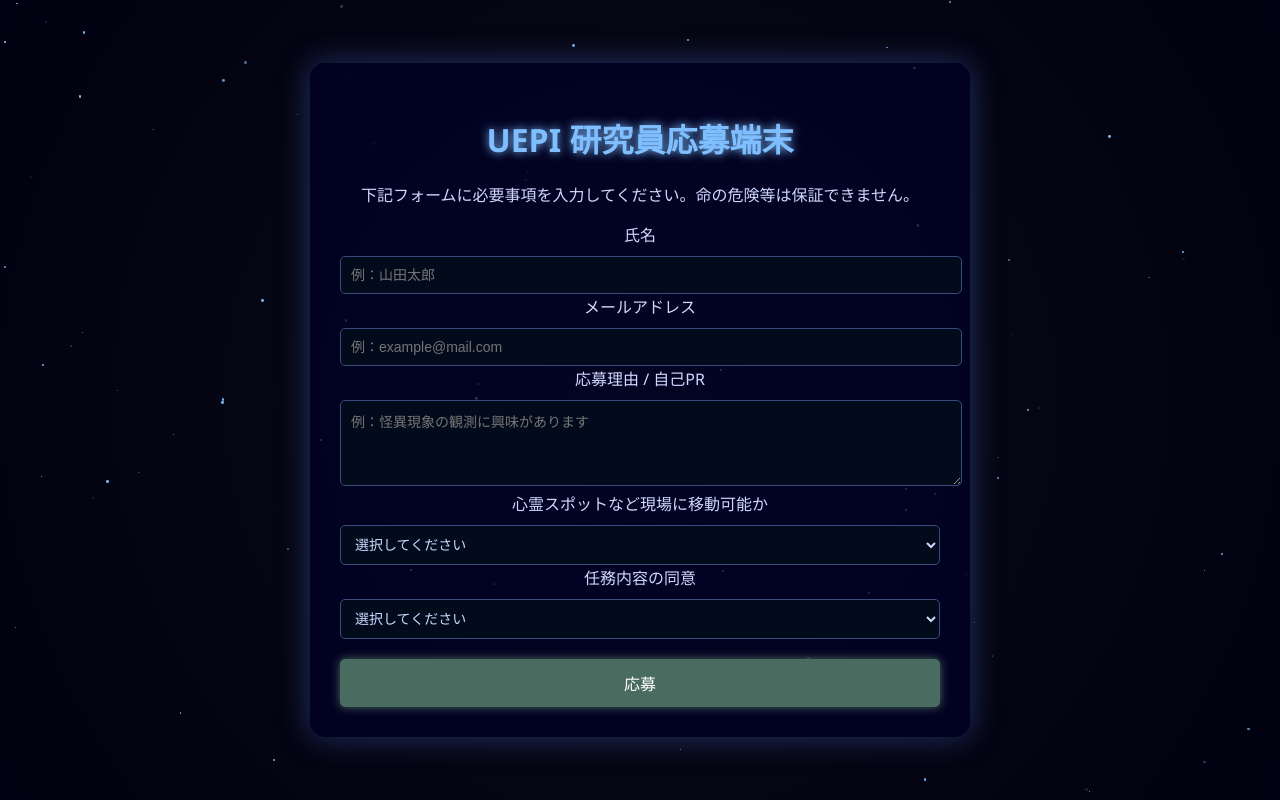
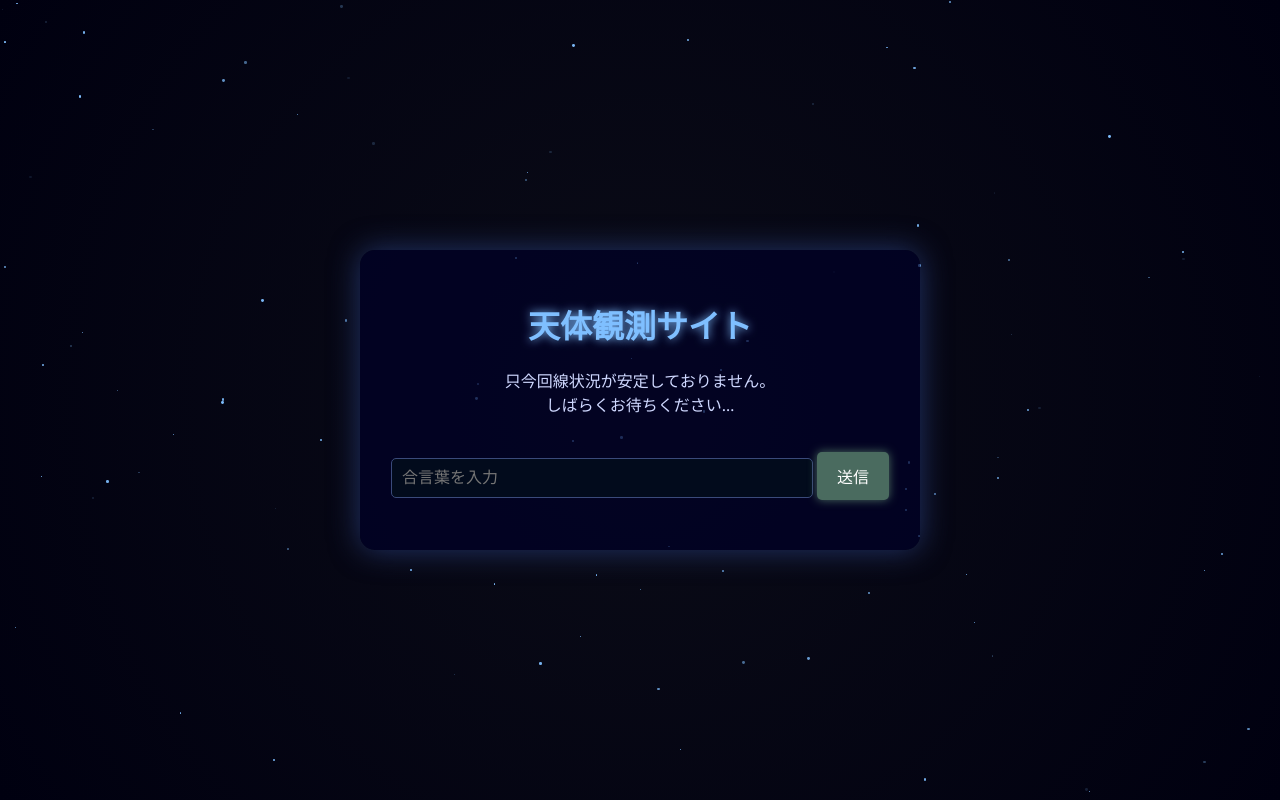
Before and after one commit to YANAGISAWAHIROTO/uepi-observerF, a plain HTML site: page stellar.html in a window 1280 px wide. Drawn offline with Linux system fonts and the light colour scheme.

Commit message:
Update stellar.html for UI and functionality improvements

```diff
--- a/stellar.html
+++ b/stellar.html
@@ -2,115 +2,88 @@
 <html lang="ja">
 <head>
 <meta charset="UTF-8">
-<title>UEPI 研究員応募端末</title>
+<title>UEPI 天体観測サイト</title>
 <meta name="viewport" content="width=device-width, initial-scale=1.0">
 <style>
 body {
   margin:0;
   padding:0;
   background: radial-gradient(circle at center, #0b0c17, #000010);
-  color:#cfd8ff;
-  font-family:'Segoe UI', sans-serif;
-  display:flex;
-  flex-direction:column;
-  align-items:center;
-  justify-content:center;
-  min-height:100vh;
-  overflow:hidden;
-  position:relative;
+  color: #cfd8ff;
+  font-family: 'Segoe UI', sans-serif;
+  display: flex;
+  flex-direction: column;
+  align-items: center;
+  justify-content: center;
+  height: 100vh;
+  overflow: hidden;
+  position: relative;
 }
 .container {
-  max-width:600px;
-  width:90%;
-  margin:40px auto;
   background: rgba(0,0,40,0.7);
-  padding:30px;
-  border-radius:15px;
-  box-shadow:0 0 30px #223366;
-  text-align:center;
-  position:relative;
-  z-index:1;
+  padding: 30px;
+  border-radius: 15px;
+  text-align: center;
+  width: 90%;
+  max-width: 500px;
+  box-shadow: 0 0 30px #223366;
+  position: relative;
+  z-index: 1;
 }
-h1 { color:#7fbfff; text-shadow:0 0 10px #7fbfff; }
-input, textarea, select {
-  width:100%;
-  padding:10px;
-  margin-top:10px;
-  border-radius:5px;
-  border:1px solid #3a4a7a;
-  background:#020b1c;
-  color:#cfd8ff;
-  font-size:14px;
+h1 {
+  color: #7fbfff;
+  text-shadow: 0 0 10px #7fbfff;
+}
+input {
+  width: 80%;
+  padding: 10px;
+  margin-top: 20px;
+  border-radius: 5px;
+  border: 1px solid #3a4a7a;
+  background: #020b1c;
+  color: #cfd8ff;
+  font-size: 16px;
 }
 button {
-  margin-top:20px;
-  width:100%;
-  padding:12px;
-  font-size:16px;
-  background:#4a6b5f;
-  color:white;
-  border:none;
-  border-radius:5px;
-  cursor:pointer;
-  box-shadow:0 0 10px #4a6b5f;
+  margin-top: 20px;
+  padding: 12px 20px;
+  font-size: 16px;
+  background: #4a6b5f;
+  color: white;
+  border: none;
+  border-radius: 5px;
+  cursor: pointer;
+  box-shadow: 0 0 10px #4a6b5f;
 }
-button:hover { background:#6aa080; box-shadow:0 0 15px #6aa080; }
-.success {
-  margin-top:20px;
-  padding:15px;
-  background:#223322;
-  border-radius:5px;
-  text-align:center;
-  color:#aaffaa;
-  font-weight:bold;
-  display:none;
+button:hover { background:#6aa080; box-shadow: 0 0 15px #6aa080; }
+.message {
+  margin-top: 20px;
+  color: #ffa0a0;
+  font-weight: bold;
 }
 .star {
-  position:absolute;
-  width:2px;
-  height:2px;
-  background:#7fbfff;
-  border-radius:50%;
+  position: absolute;
+  width: 2px;
+  height: 2px;
+  background: #7fbfff;
+  border-radius: 50%;
   animation: twinkle 2s infinite alternate;
 }
 @keyframes twinkle {
-  from { opacity:0.1; }
-  to { opacity:1; }
+  from { opacity: 0.1; }
+  to { opacity: 1; }
 }
 </style>
 </head>
 <body>
 
 <div class="container">
-  <h1>UEPI 研究員応募端末</h1>
-  <p>下記フォームに必要事項を入力してください。命の危険等は保証できません。</p>
+  <h1>天体観測サイト</h1>
+  <p>只今回線状況が安定しておりません。<br>しばらくお待ちください…</p>
 
-  <label>氏名</label>
-  <input type="text" id="name" placeholder="例：山田太郎">
-
-  <label>メールアドレス</label>
-  <input type="email" id="email" placeholder="例：example@mail.com">
-
-  <label>応募理由 / 自己PR</label>
-  <textarea id="reason" rows="4" placeholder="例：怪異現象の観測に興味があります"></textarea>
-
-  <label>心霊スポットなど現場に移動可能か</label>
-  <select id="canMove">
-    <option value="">選択してください</option>
-    <option value="yes">可能</option>
-    <option value="no">不可</option>
-  </select>
-
-  <label>任務内容の同意</label>
-  <select id="agree">
-    <option value="">選択してください</option>
-    <option value="yes">自己責任で同意する</option>
-    <option value="no">同意しない</option>
-  </select>
-
-  <button onclick="submitForm()">応募</button>
-
-  <div class="success" id="success">応募完了。UEPIからの通知をお待ちください。</div>
+  <input type="text" id="password" placeholder="合言葉を入力">
+  <button onclick="checkPassword()">送信</button>
+  <div class="message" id="msg"></div>
 </div>
 
 <script>
@@ -125,30 +98,24 @@ for(let i=0;i<100;i++){
   document.body.appendChild(star);
 }
 
-function submitForm(){
-  const name=document.getElementById("name").value.trim();
-  const email=document.getElementById("email").value.trim();
-  const reason=document.getElementById("reason").value.trim();
-  const canMove=document.getElementById("canMove").value;
-  const agree=document.getElementById("agree").value;
+// 合言葉チェック
+const correctPassword = "UEPISTELLAR-LOG";
 
-  if(!name||!email||!reason||!canMove||!agree){
-    alert("すべての項目を入力・選択してください。");
-    return;
+function checkPassword() {
+  const input = document.getElementById("password").value.trim();
+  const msg = document.getElementById("msg");
+  if(input === correctPassword) {
+    msg.style.color = "#aaffaa";
+    msg.textContent = "合言葉認証成功。応募ページへ移動します…";
+    // 光ノイズ演出
+    document.body.style.background = "#0b101a";
+    setTimeout(()=>{ document.body.style.background = "radial-gradient(circle at center, #0b0c17, #000010)"; }, 300);
+    setTimeout(() => { window.location.href = "index.html"; }, 1500);
+  } else {
+    msg.style.color = "#ff7777";
+    msg.textContent = "合言葉が違います。再入力してください。";
+    document.getElementById("password").value = "";
   }
-
-  document.getElementById("success").style.display="block";
-
-  // 入力欄クリア
-  document.getElementById("name").value="";
-  document.getElementById("email").value="";
-  document.getElementById("reason").value="";
-  document.getElementById("canMove").value="";
-  document.getElementById("agree").value="";
-
-  // 光ノイズ演出
-  document.body.style.background="#0b101a";
-  setTimeout(()=>{document.body.style.background="radial-gradient(circle at center, #0b0c17, #000010)";},200);
 }
 </script>
 
```
